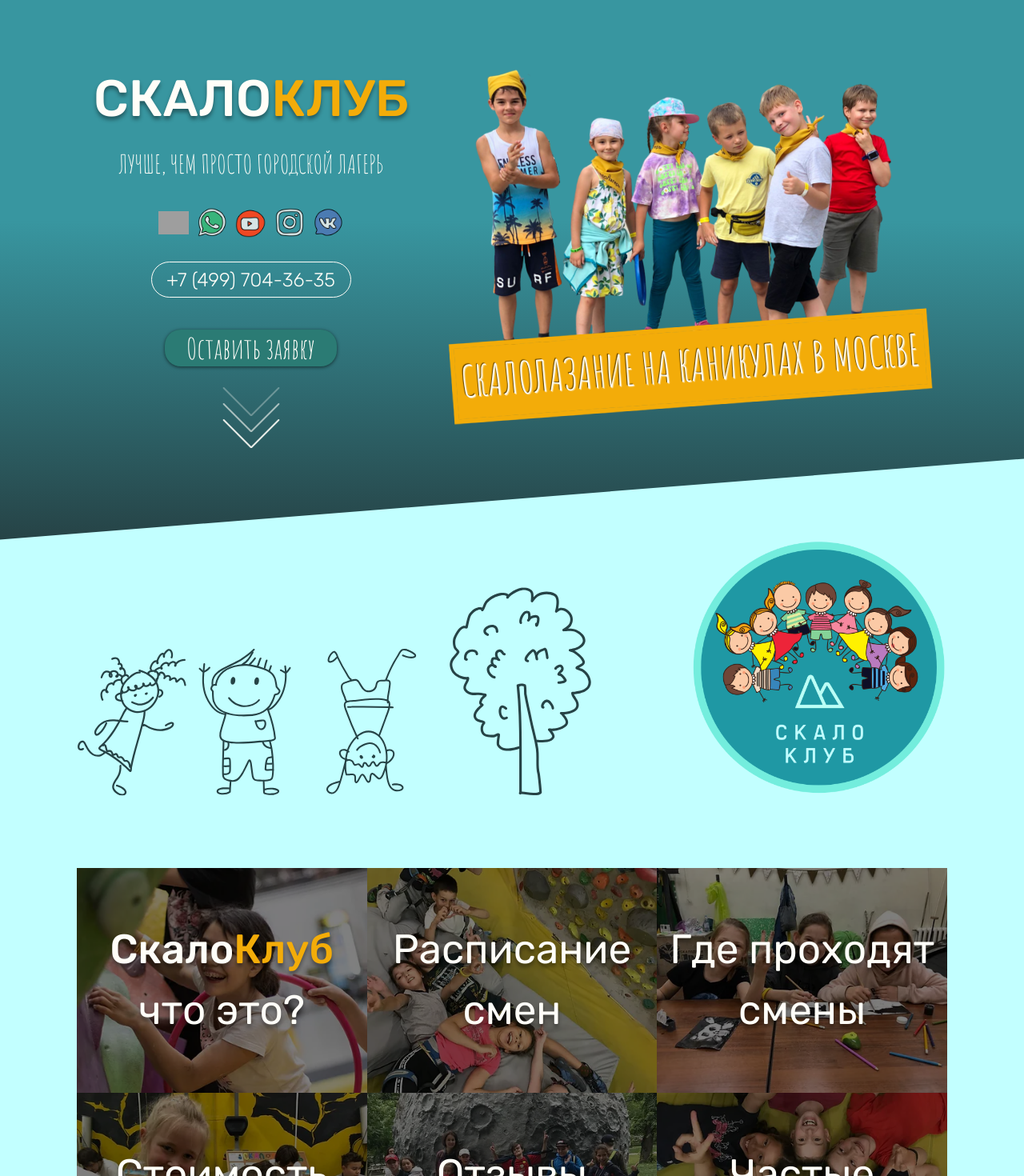
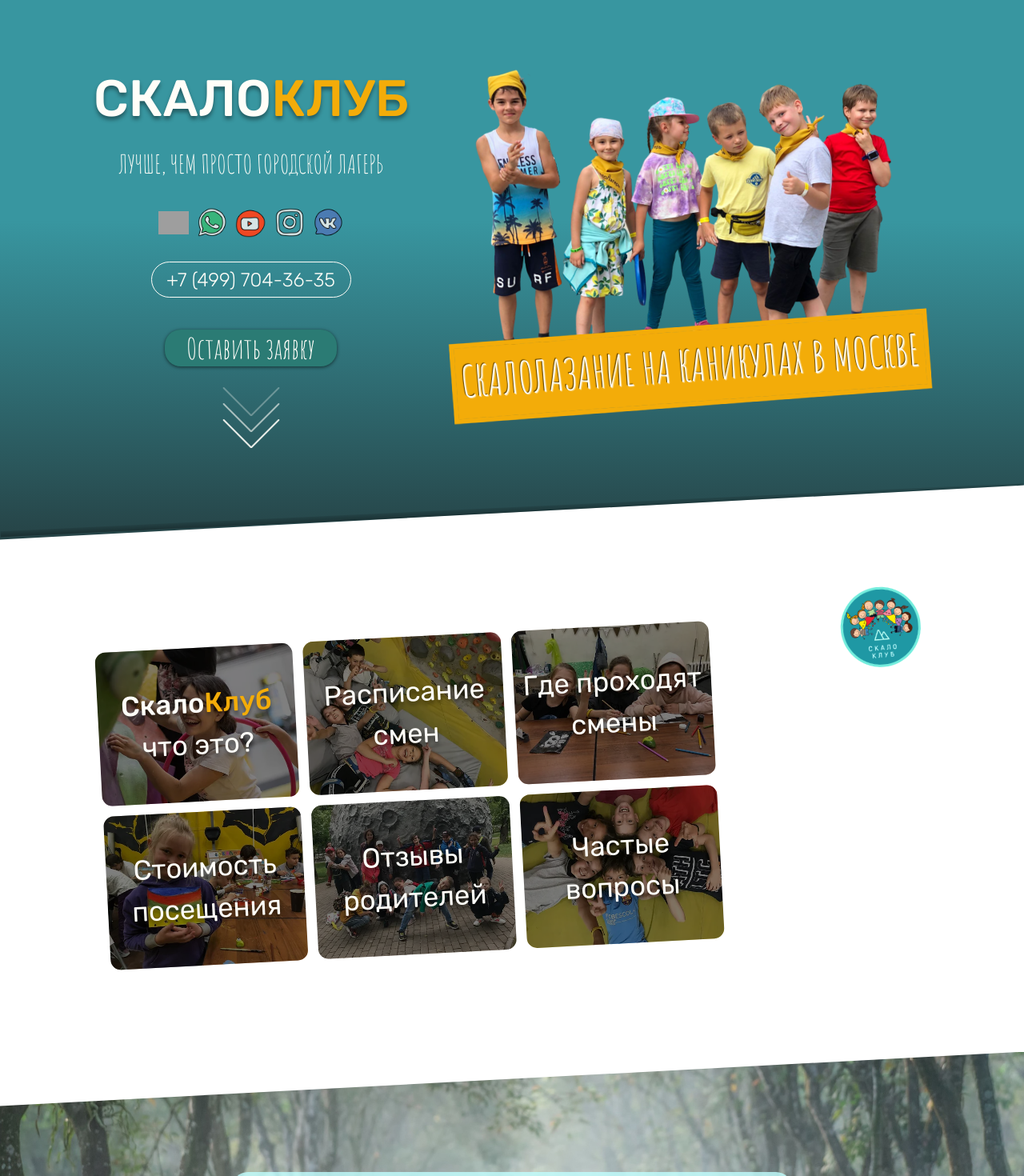
Before and after one commit to ev-climb/skalolager-vue, a Vue app: page / in a window 1280 px wide. Shown: the top 1470 px of the page at 80% size. Built offline with nearby package versions, Linux system fonts and the light colour scheme; grey boxes are pictures that could not be loaded.

Commit message:
верстка about

```diff
--- a/package.json
+++ b/package.json
@@ -9,7 +9,7 @@
   },
   "dependencies": {
     "core-js": "^3.8.3",
-    "gsap": "^3.12.1",
+    "gsap": "^3.12.2",
     "jquery": "^3.7.0",
     "sass": "^1.63.4",
     "sass-loader": "^13.3.2",
--- a/src/app.scss
+++ b/src/app.scss
@@ -6,7 +6,7 @@
   padding: 0;
 }
 body {
-  background-color: #c2ffff;
+  background-color: white;
 }
 
 @media (max-width: 1200px) {
--- a/src/components/sections/HeaderSection.vue
+++ b/src/components/sections/HeaderSection.vue
@@ -94,13 +94,25 @@
     flex-direction: column;
     justify-content: space-between;
     align-items: center;
-    overflow: hidden;
-    position: relative;
-    clip-path: polygon(0% 0%, 100% 0%, 100% 85%, 0% 100%);
+    clip-path: polygon(0% 0%, 100% 0%, 100% calc(100% - 68px), 0% 100%);
     padding-bottom: 10%;
     margin: 0 auto;
     background-attachment: fixed;
+    position: relative;
+    overflow: hidden;
+    &::before {
+      content: '';
+      position: absolute;
+      bottom: 0;
+      width: 100%;
+      height: 7px; /* Высота тени */
+      background: linear-gradient(to bottom, rgba(0, 0, 0, 0.1), rgba(0, 0, 0, 0.3));
+    }
 
+    &::before {
+      bottom: 34px;
+      transform: rotate(-2.7deg);
+    }
     .headerContainer {
       margin-top: 50px;
       display: grid;
--- a/src/components/sections/NavBarSection.vue
+++ b/src/components/sections/NavBarSection.vue
@@ -1,9 +1,6 @@
 <template>
   <section class="navigation">
-    <div class="pictures">
-      <img src="/images/nav/pic.svg" alt="paint" />
-      <img src="images/logo/logo.png" alt="logo" />
-    </div>
+    <img src="images/logo/logo.png" alt="logo" class="logo" />
     <ul>
       <li v-for="nav in navigation" :key="nav.text">
         <img :src="nav.url" :alt="nav.text" />
@@ -15,6 +12,8 @@
 </template>
 
 <script>
+  import { gsap } from 'gsap';
+
   export default {
     data() {
       return {
@@ -47,48 +46,70 @@
         ],
       };
     },
+    mounted() {
+      window.addEventListener('load', () => {
+        const logo = this.$el.querySelector('.logo');
+
+        gsap.set(logo, { x: -logo.offsetWidth, y: -260, rotation: 0 });
+
+        // Анимация движения вправо и вращения как колесо
+        gsap.to(logo, {
+          x: '+=90vw',
+          y: '-=50',
+          rotation: '-365', // Добавляем 360 градусов вращения (полный оборот)
+          repeat: 0,
+          yoyo: false,
+          duration: 2,
+          ease: 'ease-in',
+        });
+
+        gsap.to(logo, {
+          y: '+=100px', // Используем 30% вместо '+=300'
+          repeat: 0,
+          delay: 2.2,
+          duration: 1,
+          ease: 'bounce.out',
+        });
+      });
+    },
   };
 </script>
 
 <style lang="scss" scoped>
   @import '../../assets/scss/variables';
   .navigation {
-    padding-bottom: 50px;
-    clip-path: polygon(0 0, 100% 0, 100% calc(100% - 68px), 0 100%);
+    height: 80vh;
+    position: relative;
+    display: flex;
+    align-items: center;
+    justify-content: start;
+    width: 100%;
 
-    .pictures {
-      margin: 0 auto;
-      display: flex;
-      width: 85%;
-      justify-content: space-between;
-      align-items: end;
-      img {
-        &:first-of-type {
-          width: 60%;
-        }
-        &:last-of-type {
-          width: 25vw;
-        }
-      }
+    .logo {
+      width: 8vw;
+      position: absolute;
     }
     ul {
-      margin: 90px auto 50px;
+      margin-left: 10vw;
       display: grid;
       grid-template-columns: 1fr 1fr 1fr;
       grid-template-rows: 1fr 1fr;
-      width: 85%;
-      height: 44vw;
+      gap: 1vw;
+      width: 60%;
+      height: 31vw;
       list-style: none;
+      transform: rotate(-3deg);
       li {
         display: flex;
         flex-direction: column;
         text-align: center;
         justify-content: center;
         color: $white-color;
-        font-size: 4vw;
+        font-size: 2.7vw;
         text-shadow: rgba(0, 0, 0, 0.4) 0px 4px 5px;
         position: relative;
         background-color: rgba(0, 0, 0, 0.5);
+        border-radius: 1vw;
         overflow: hidden;
         transition: all 0.3s ease-in;
         cursor: pointer;
@@ -100,11 +121,11 @@
         }
 
         span {
-          font-size: 4vw;
+          font-size: 2.7vw;
           font-weight: 500;
           transition: all 0.3s ease-in;
           b {
-            font-size: 4vw;
+            font-size: 2.7vw;
             font-weight: 500;
             color: $orange-color;
             transition: all 0.3s ease-in;
@@ -112,11 +133,11 @@
         }
         &:hover {
           background-color: rgba(0, 0, 0, 0.7);
-          font-size: 3.8vw;
+          font-size: 2.6vw;
           span {
-            font-size: 3.8vw;
+            font-size: 2.6vw;
             b {
-              font-size: 3.8vw;
+              font-size: 2.6vw;
             }
           }
         }
```
Also changed, not shown: 2 other files (tests, documents, lock files or other folders).
